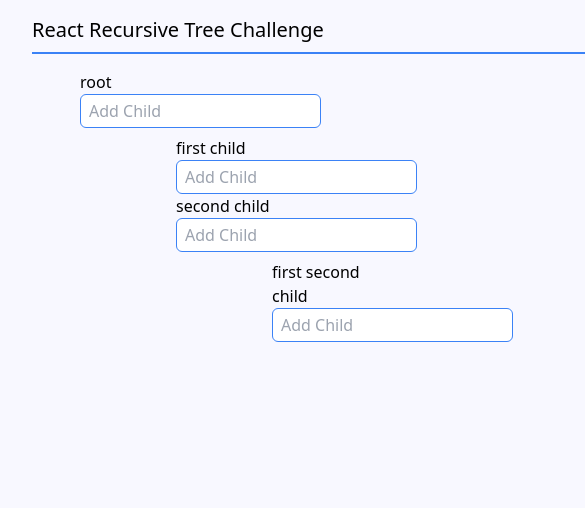
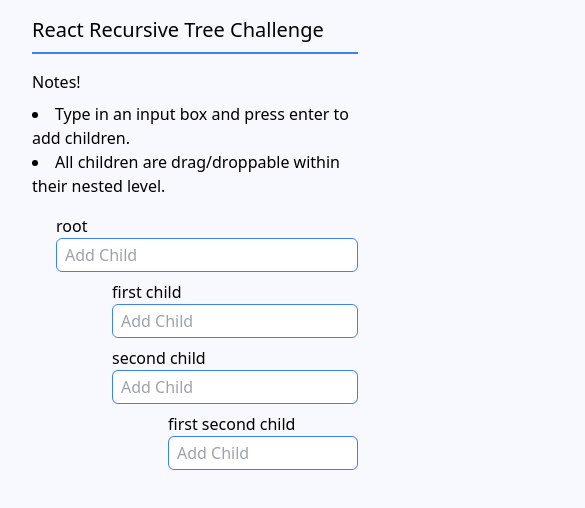
Before and after one commit to cam-peck/groundwork-react-solution, a React app: page / in a window 390 px wide. Shown: the top 508 px of the page, 585 px wide, since content can reach past the window. Built offline with nearby package versions, Linux system fonts and the light colour scheme; the HTML template or start-up script is replaced by a standard one.

Commit message:
add notes to header and cleanup input width for mobile responsiveness

```diff
--- a/src/app.tsx
+++ b/src/app.tsx
@@ -5,7 +5,7 @@
 
 export default function App() {
   return (
-    <main className="max-w-6xl pl-8">
+    <main className="max-w-6xl pl-8 pr-8">
       <Header />
       <Tree {...root}/>
     </main>
--- a/src/components/header.tsx
+++ b/src/components/header.tsx
@@ -4,7 +4,12 @@
   return (
     <header className="mt-4 mb-4">
       <h1 className="text-xl">React Recursive Tree Challenge</h1>
-      <hr className="w-3/4 border mt-2 border-blue-500 min-w-[700px]" />
+      <hr className="w-full max-w-3xl border mt-2 border-blue-500 mb-4" />
+      <div>
+        <ul className="mb-2">Notes!</ul>
+        <li>Type in an input box and press enter to add children.</li>
+        <li>All children are drag/droppable within their nested level.</li>
+      </div>
     </header>
   )
 }
--- a/src/components/tree.tsx
+++ b/src/components/tree.tsx
@@ -78,21 +78,21 @@
   const duplicateErrorText = <p className="text-red-500 italic">A node with that name already exists.</p>
 
   return (
-    <section className="pl-12">
+    <section className="pl-6 w-full max-w-3xl mb-2">
       {/* Node */}
       <div>
         <h4>{name}</h4>
-        <input data-no-dnd={true} onDragStart={e => {e.preventDefault(); e.stopPropagation();}} onChange={e => { console.log(e); setValue(e.target.value)}} value={value} onKeyDown={event => handleKeyDown(event)} className="border border-blue-500 rounded-md pl-2 pt-1 pb-1" type="text" placeholder='Add Child'/>
+        <input data-no-dnd={true} onDragStart={e => {e.preventDefault(); e.stopPropagation();}} onChange={e => { console.log(e); setValue(e.target.value)}} value={value} onKeyDown={event => handleKeyDown(event)} className="border border-blue-500 rounded-md pl-2 pt-1 pb-1 w-full" type="text" placeholder='Add Child'/>
         { duplicateError && duplicateErrorText }
       </div>
       {/* Node's Children */}
-      <div className="relative flex flex-col top-2 pl-12">
+      <div className="relative flex flex-col top-2 pl-8">
         <DndContext collisionDetection={closestCenter} onDragEnd={handleDragEnd} onDragStart={handleDragStart} onDragCancel={handleDragCancel} sensors={sensors}>
           <SortableContext items={nodeChildren} strategy={rectSortingStrategy}>
             {
               nodeChildren.map((node: DataNode) => <SortableItem key={node.name} id={node.name} children={node.children} isDragging={false} isOpacityEnabled={false} />)
             }
-            <DragOverlay style={{ transformOrigin: "0 0 " }}>
+            <DragOverlay>
               {activeItem ? <SortableItem key={activeItem.name} id={activeItem.name} children={activeItem.children} isDragging isOpacityEnabled/> : null}
             </DragOverlay>
           </SortableContext>
```
